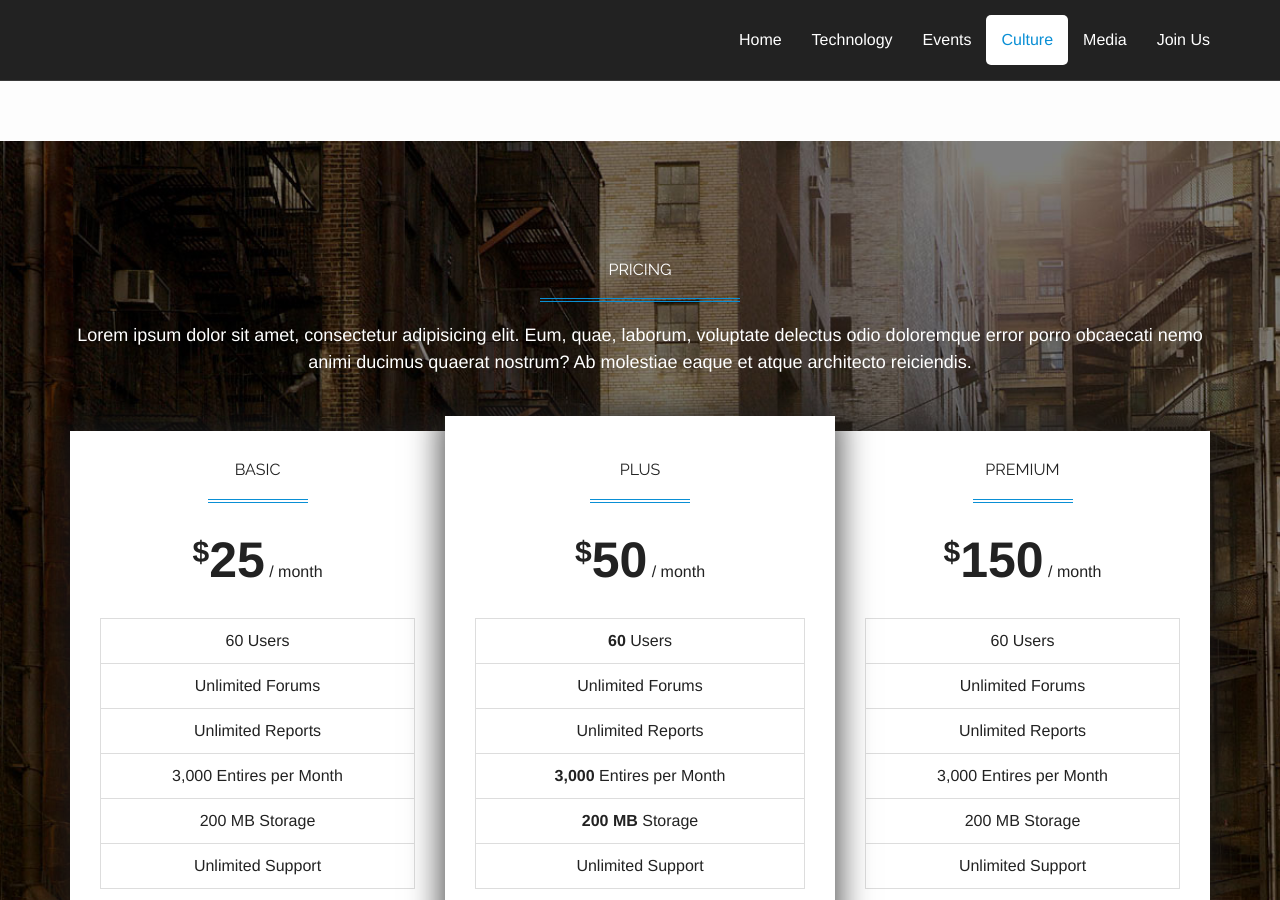
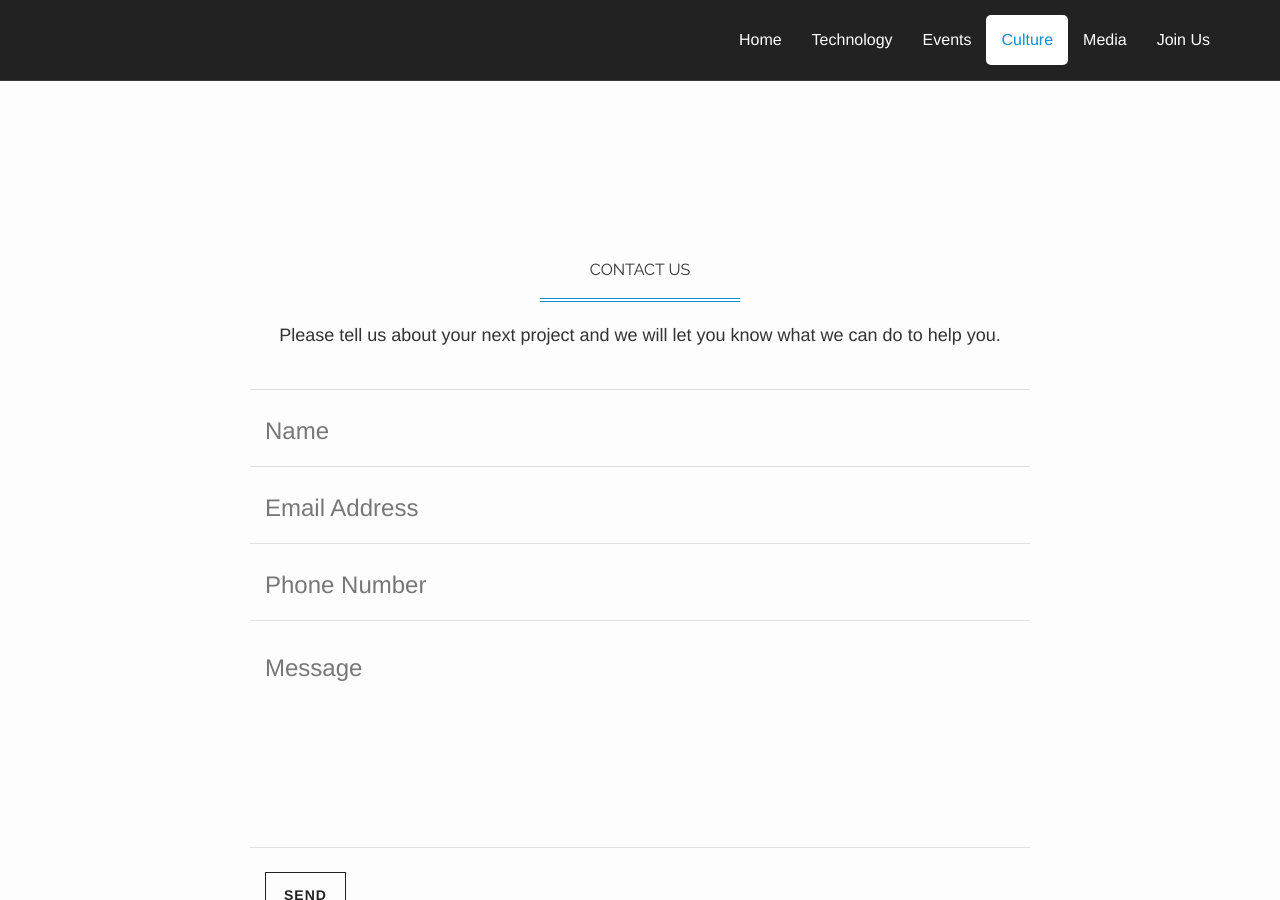
Before and after one commit to carbondesign/rftp_site, a Jekyll site: the page built from index.html, in a window 1280 px wide and 900 px high, scrolled down 4954 px. Built offline with Jekyll 4.4.1, drawn with Linux system fonts in a browser that asks for light colours; some of the changed text lies outside the part shown.

Commit message:
removing pricing

```diff
--- a/_layouts/default.html
+++ b/_layouts/default.html
@@ -405,67 +405,7 @@
         </div>
     </section>
 
-    <section id="pricing" class="pricing" style="background-image: url('images/bg-pricing.jpg')">
-        <div class="container">
-            <div class="row text-center">
-                <div class="col-lg-12">
-                    <h2>Pricing</h2>
-                    <hr class="colored">
-                    <p>Lorem ipsum dolor sit amet, consectetur adipisicing elit. Eum, quae, laborum, voluptate delectus odio doloremque error porro obcaecati nemo animi ducimus quaerat nostrum? Ab molestiae eaque et atque architecto reiciendis.</p>
-                </div>
-            </div>
-            <div class="row content-row">
-                <div class="col-md-4">
-                    <div class="pricing-item featured-first">
-                        <h3>Basic</h3>
-                        <hr class="colored">
-                        <div class="price"><span class="number"><sup>$</sup>25</span> / month</div>
-                        <ul class="list-group">
-                            <li class="list-group-item">60 Users</li>
-                            <li class="list-group-item">Unlimited Forums</li>
-                            <li class="list-group-item">Unlimited Reports</li>
-                            <li class="list-group-item">3,000 Entires per Month</li>
-                            <li class="list-group-item">200 MB Storage</li>
-                            <li class="list-group-item">Unlimited Support</li>
-                        </ul>
-                        <a href="#" class="btn btn-outline-dark">Sign Up</a>
-                    </div>
-                </div>
-                <div class="col-md-4">
-                    <div class="pricing-item featured">
-                        <h3>Plus</h3>
-                        <hr class="colored">
-                        <div class="price"><span class="number"><sup>$</sup>50</span> / month</div>
-                        <ul class="list-group">
-                            <li class="list-group-item"><strong>60</strong> Users</li>
-                            <li class="list-group-item">Unlimited Forums</li>
-                            <li class="list-group-item">Unlimited Reports</li>
-                            <li class="list-group-item"><strong>3,000</strong> Entires per Month</li>
-                            <li class="list-group-item"><strong>200 MB</strong> Storage</li>
-                            <li class="list-group-item">Unlimited Support</li>
-                        </ul>
-                        <a href="#" class="btn btn-outline-dark">Sign Up</a>
-                    </div>
-                </div>
-                <div class="col-md-4">
-                    <div class="pricing-item featured-last">
-                        <h3>Premium</h3>
-                        <hr class="colored">
-                        <div class="price"><span class="number"><sup>$</sup>150</span> / month</div>
-                        <ul class="list-group">
-                            <li class="list-group-item">60 Users</li>
-                            <li class="list-group-item">Unlimited Forums</li>
-                            <li class="list-group-item">Unlimited Reports</li>
-                            <li class="list-group-item">3,000 Entires per Month</li>
-                            <li class="list-group-item">200 MB Storage</li>
-                            <li class="list-group-item">Unlimited Support</li>
-                        </ul>
-                        <a href="#" class="btn btn-outline-dark">Sign Up</a>
-                    </div>
-                </div>
-            </div>
-        </div>
-    </section>
+
 
     <section id="contact">
         <div class="container">
```
